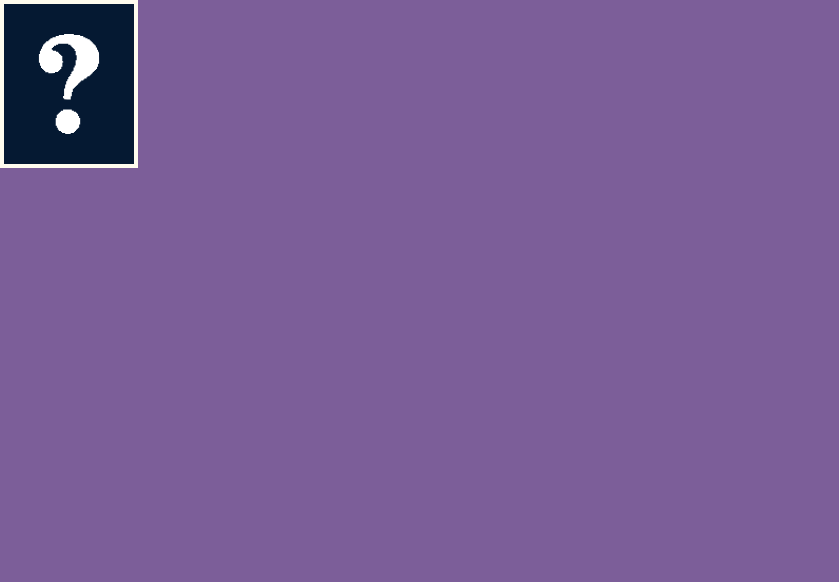
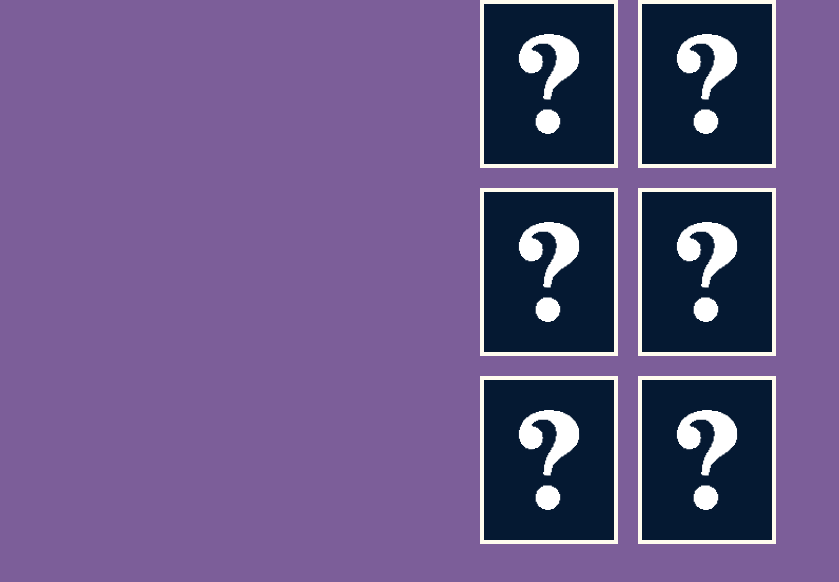
Before and after one commit to m3nininho/curso-javascript-para-react, a website built with Vite: page index.html in a window 1280 px wide. Shown: the whole page, without its empty margins (0-839 px from the left). Built offline with nearby package versions, Linux system fonts and the light colour scheme.

Commit message:
:lipstick: Update project

```diff
--- a/main.js
+++ b/main.js
@@ -2,11 +2,9 @@ import "./src/styles/settings/colors.css";
 import "./src/styles/generic/reset.css";
 import "./src/styles/elements/base.css";
 
-import CardGame from "./src/components/CardGame";
+import BoardGame from "./src/objects/BoardGame";
 
 const $root = document.querySelector("#root");
-const $htmlCardGame = CardGame();
+const $htmlBoardGame = BoardGame(6);
 
-console.log($htmlCardGame);
-
-$root.insertAdjacentHTML("beforeend", $htmlCardGame);
+$root.insertAdjacentHTML("beforeend", $htmlBoardGame);
--- a/src/components/CardGame/index.js
+++ b/src/components/CardGame/index.js
@@ -2,9 +2,11 @@ import "./style.css";
 
 function CardGame() {
   return `
-    <article class="card-game">
-      <img class="interrogation" src="./images/interrogation.svg" alt="interrogation">
-    </article>
+    <div class="container">
+      <article class="card-game">
+        <img class="interrogation" src="./images/interrogation.svg" alt="interrogation">
+      </article>
+    </div>
   `;
 }
 
--- a/src/components/CardGame/style.css
+++ b/src/components/CardGame/style.css
@@ -7,6 +7,7 @@
   background-color: var(--color--interrogation);
   border: 4px solid var(--color--floral-white);
 }
+
 .interrogation {
   width: 130px;
   height: 100px;
--- /dev/null
+++ b/src/objects/BoardGame/index.js
@@ -0,0 +1,13 @@
+import "./style.css";
+import CardGame from "../../components/CardGame";
+function BoardGame(amountCards) {
+  const $htmlCardGame = CardGame();
+  const $htmlContent = $htmlCardGame.repeat(amountCards);
+
+  return `
+  <section class="board-game">
+  ${$htmlContent}
+  </section>
+  `;
+}
+export default BoardGame;
--- /dev/null
+++ b/src/objects/BoardGame/style.css
@@ -0,0 +1,5 @@
+.board-game {
+  display: flex;
+  flex-wrap: wrap;
+  gap: 20px;
+}
--- a/src/styles/elements/base.css
+++ b/src/styles/elements/base.css
@@ -1,3 +1,6 @@
 body {
   background-color: var(--color--pomb-and-power);
+  max-width: 320px;
+  margin-left: auto;
+  margin-right: auto;
 }
```
Also changed, not shown: src/components/PlayerScore/index.js (deleted).
